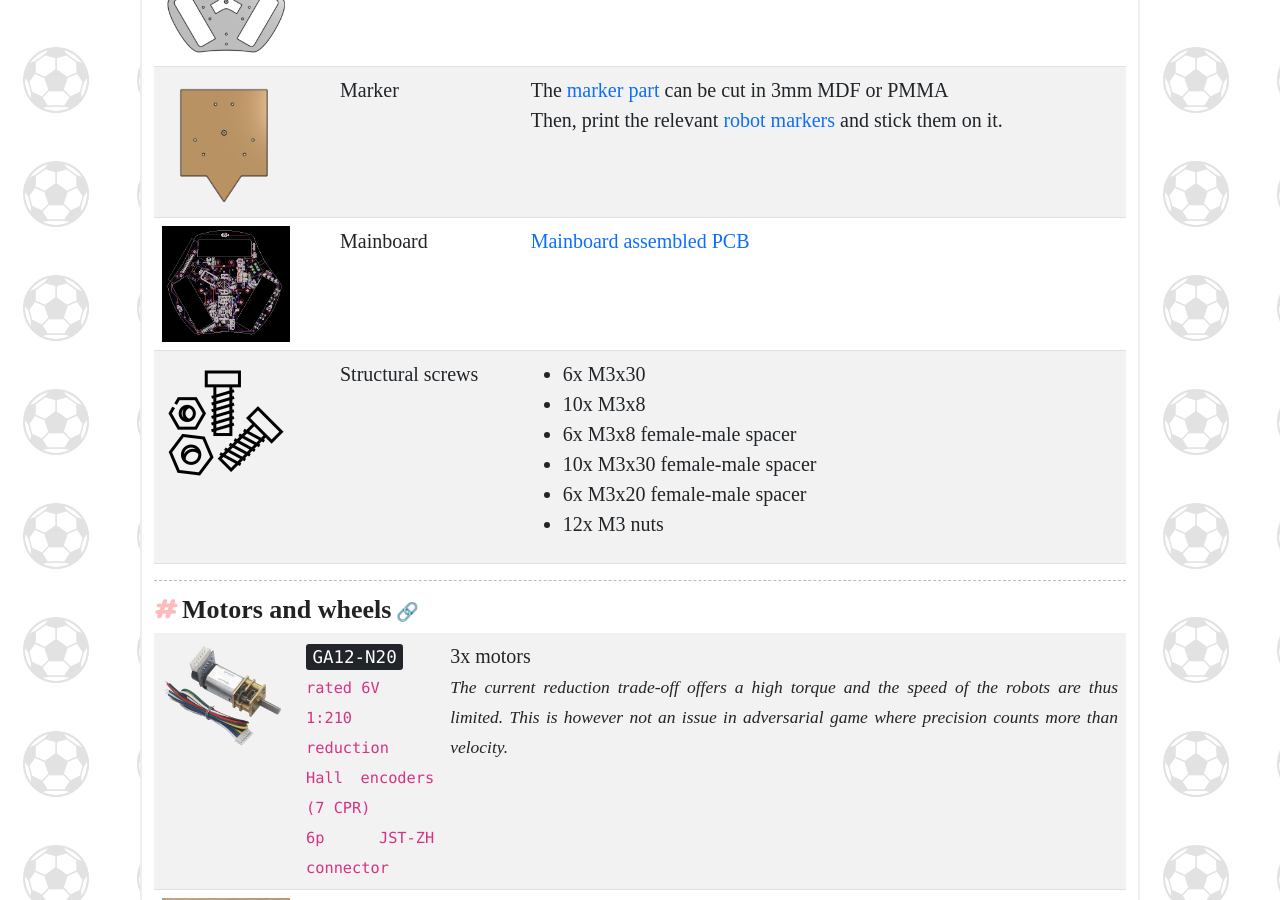
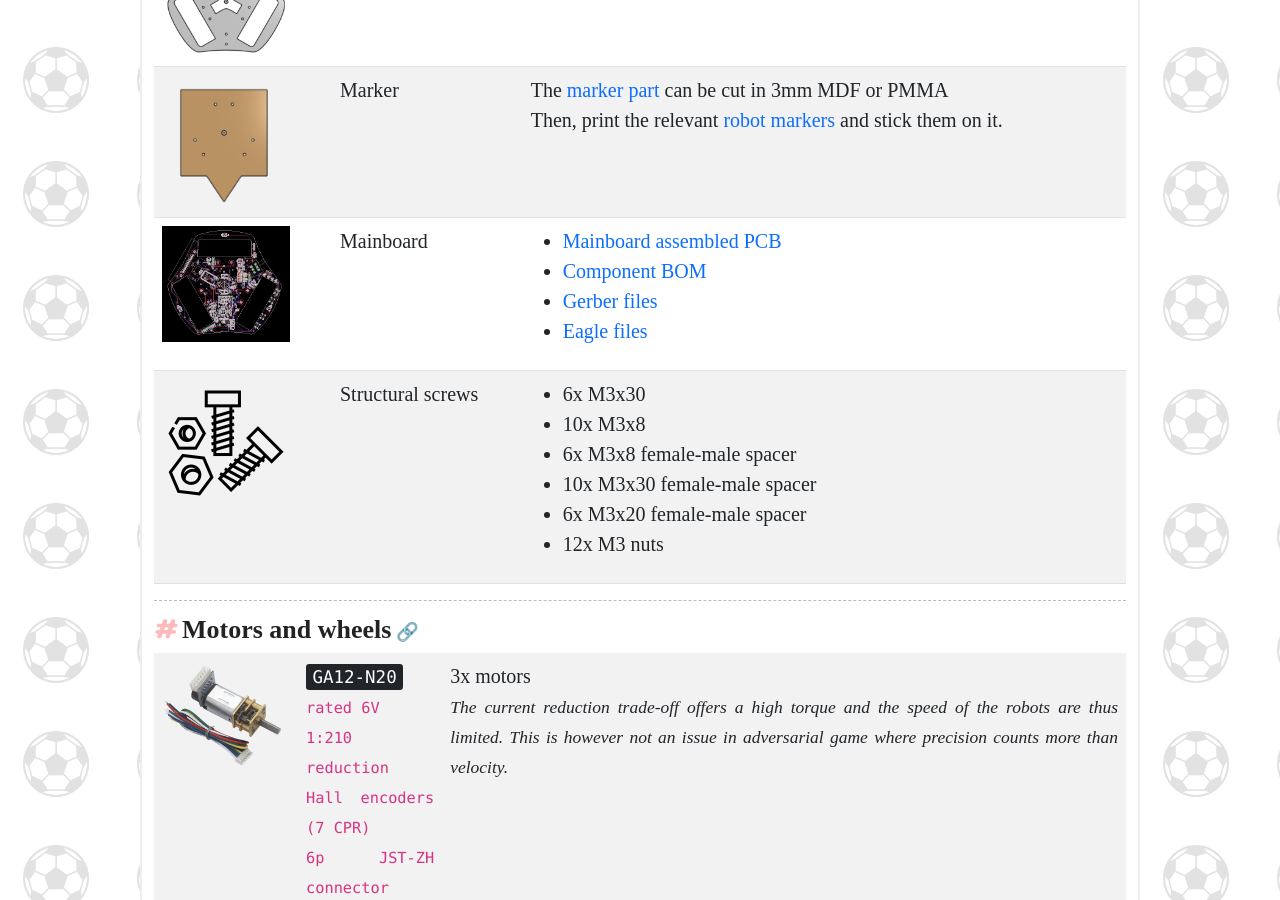
Before and after one commit to robot-soccer-kit/robot-soccer-kit.github.io, a Jekyll site: the page built from hardware-robots.md, in a window 1280 px wide and 900 px high, scrolled down 776 px. Built offline with Jekyll 4.4.1, drawn with Linux system fonts in a browser that asks for light colours; some web fonts are replaced.

Commit message:
Adding links to gerber, eagle files and BOM

```diff
--- a/hardware-robots.md
+++ b/hardware-robots.md
@@ -67,9 +67,12 @@ permalink: /hardware-robots
             Mainboard
         </td>
         <td>
-            <a href="/electronics">
-            Mainboard assembled PCB
-            </a>
+            <ul>
+            <li><a href="/electronics">Mainboard assembled PCB</a></li>
+            <li><a href="https://github.com/robot-soccer-kit/robot-soccer-kit/raw/master/electronics/BOM.xlsx">Component BOM</a></li>
+            <li><a href="https://github.com/robot-soccer-kit/robot-soccer-kit/raw/master/electronics/rev2/rsk-rev2.zip">Gerber files</a></li>
+            <li><a href="https://github.com/robot-soccer-kit/robot-soccer-kit/tree/master/electronics/rev2">Eagle files</a></li>
+            </ul>
         </td>
     </tr>
     <tr>
```
